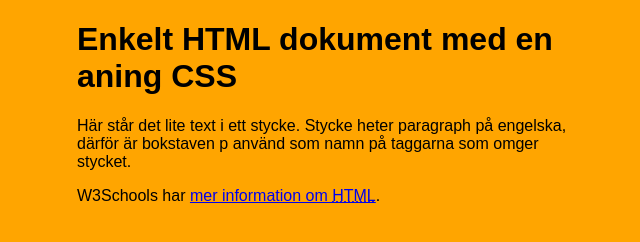
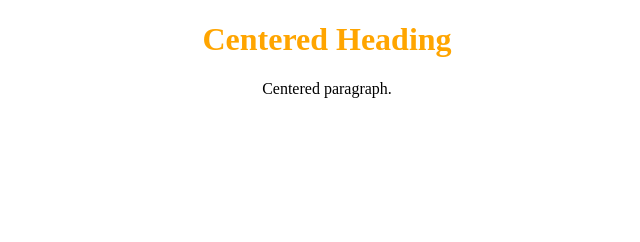
Before and after one commit to waal2004/waal2004.github.io, a plain HTML site: page index.html in a window 1280 px wide. Shown: the whole page, without its empty margins (313-953 px from the left). Drawn offline with Linux system fonts and the light colour scheme.

Commit message:
liten ändring

```diff
--- a/index.html
+++ b/index.html
@@ -1,30 +1,17 @@
 <!DOCTYPE html>
-<html lang="sv">
+<html lang="en">
 <head>
-    <meta charset="utf-8" />
-    <title>Enkelt HTML dokument</title>
-    <style>
-        body {
-            font-family: sans-serif;
-            width: 500px;
-            margin: auto;
-            background-color: orange;
-        }
-    </style>
+    <meta charset="UTF-8">
+    <meta name="viewport" content="width=device-width, initial-scale=1.0">
+    <title>Document</title>
 </head>
 <body>
-    <h1>Enkelt HTML dokument med en aning CSS</h1>
-    <p>
-        Här står det lite text i ett stycke.
-        Stycke heter <span lang="en">paragraph</span>
-        på engelska, därför är bokstaven p använd
-        som namn på taggarna som omger stycket.
-    </p>
-    <p>
-        W3Schools har <a href=
-        "https://www.w3schools.com/html/">mer
-        information om
-        <abbr title="Hyper Text Markup Language">HTML</abbr></a>.
-    </p>
+
+    <h1 style="text-align:center;color:orange;">Centered Heading</h1>
+    <p style="text-align:center;">Centered paragraph.</p>
+
+
+
+
 </body>
 </html>
```
